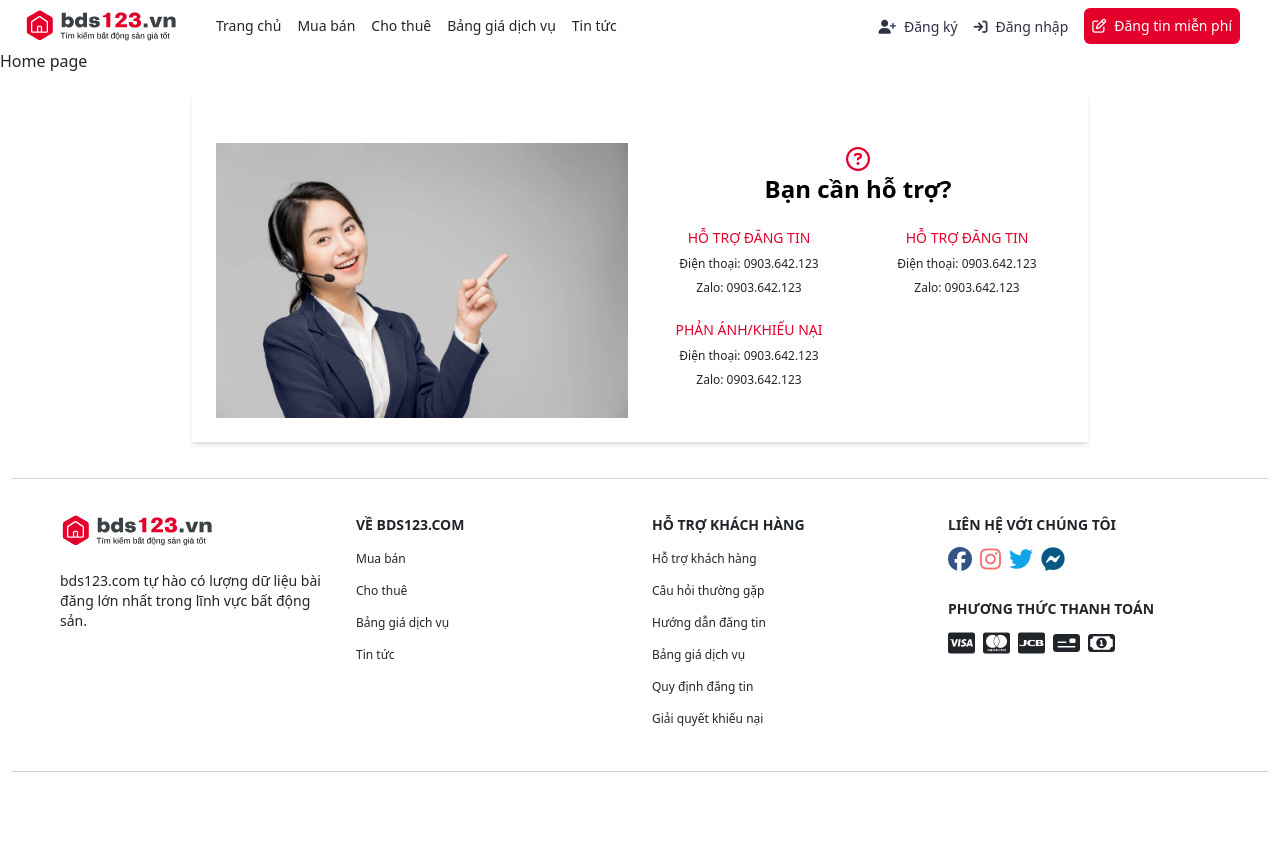
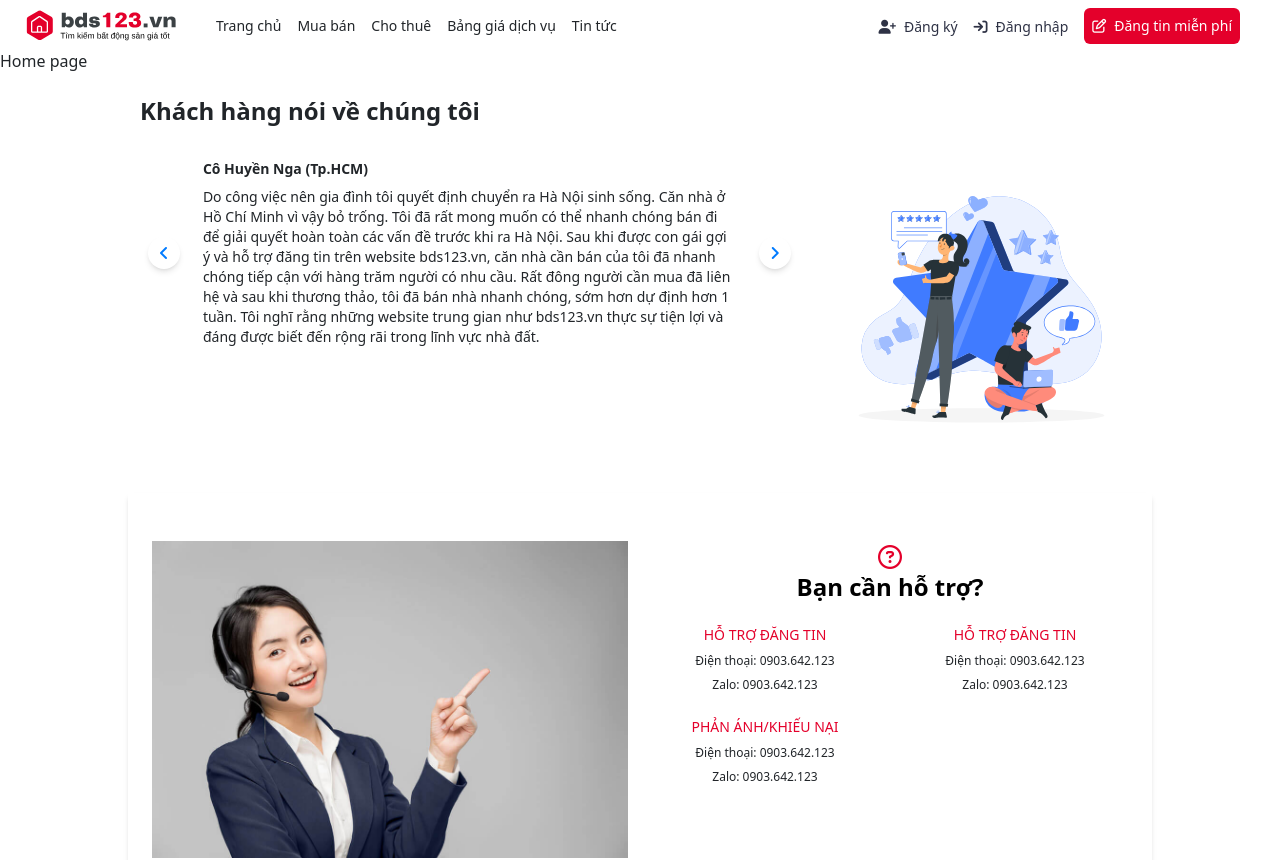
Before and after one commit to bigbird1419/bds-fe, a React (Create React App) app: page / in a window 1280 px wide. Shown: the top 860 px of the page. Before the commit the page ends 800 px from the top, so only its background shows below. Built offline with nearby package versions, Linux system fonts and the light colour scheme.

Commit message:
up feedback component

```diff
--- a/package.json
+++ b/package.json
@@ -11,6 +11,7 @@
     "react-dom": "^18.2.0",
     "react-router-dom": "^6.22.3",
     "react-scripts": "5.0.1",
+    "swiper": "^11.1.1",
     "tailwindcss": "^3.4.3",
     "web-vitals": "^2.1.4"
   },
--- /dev/null
+++ b/src/components/SwiperImg/index.js
@@ -0,0 +1,40 @@
+import { Swiper, SwiperSlide } from 'swiper/react';
+import { Pagination, Navigation } from 'swiper/modules';
+
+import 'swiper/css';
+import 'swiper/css/pagination';
+
+export default function SwiperImg({ data }) {
+    return (
+        <div className='relative'>
+            <Swiper
+                slidesPerView={1}
+                loop={true}
+                pagination={{
+                    clickable: true,
+                    type: 'fraction'
+                }}
+                navigation={{
+                    prevEl: '.prev',
+                    nextEl: '.next'
+                }}
+                modules={[Pagination, Navigation]}
+                className="mySwiper h-80"
+            >
+                {data.map((urlImg, i) => (
+                    <SwiperSlide key={i}>
+                        <div className='bg-black-400 px-4 h-full w-full'>
+                            <img src={urlImg} alt='' className='h-full object-cover mx-auto' />
+                        </div>
+                    </SwiperSlide>
+                ))}
+            </Swiper>
+            <div className='prev absolute w-8 h-8 flex justify-center items-center ml-2 left-0 z-10 top-1/2 translate-y-[-50%] text-gray-600 rounded-full cursor-pointer'>
+                <i className="fa-solid fa-angle-left text-colorPrimary"></i>
+            </div>
+            <div className='next absolute w-8 h-8 flex justify-center items-center mr-2 right-0 z-10 top-1/2 translate-y-[-50%] text-gray-600 rounded-full cursor-pointer'>
+                <i className="fa-solid fa-angle-right text-colorPrimary"></i>
+            </div>
+        </div>
+    )
+}
--- a/src/layouts/DefaultLayout.js
+++ b/src/layouts/DefaultLayout.js
@@ -1,3 +1,4 @@
+import Feedback from "./components/Feedback";
 import Footer from "./components/Footer";
 import Header from "./components/Header";
 import Supporter from './components/Supporter'
@@ -13,6 +14,9 @@ export default function DefaultLayout({ children }) {
             </div>
             <div className="container">
                 <div>
+                    <Feedback />
+                </div>
+                <div>
                     <Supporter />
                 </div>
                 <div>
--- /dev/null
+++ b/src/layouts/components/Feedback/index.js
@@ -0,0 +1,65 @@
+import { Swiper, SwiperSlide } from 'swiper/react';
+import { Pagination, Navigation } from 'swiper/modules';
+
+import 'swiper/css';
+import 'swiper/css/pagination';
+
+import feedbackUrl from '../../../assets/feedback-rafiki.svg'
+
+const feedbacks = [
+    { username: 'Cô Huyền Nga (Tp.HCM)', content: ' Do công việc nên gia đình tôi quyết định chuyển ra Hà Nội sinh sống. Căn nhà ở Hồ Chí Minh vì vậy bỏ trống. Tôi đã rất mong muốn có thể nhanh chóng bán đi để giải quyết hoàn toàn các vấn đề trước khi ra Hà Nội. Sau khi được con gái gợi ý và hỗ trợ đăng tin trên website bds123.vn, căn nhà cần bán của tôi đã nhanh chóng tiếp cận với hàng trăm người có nhu cầu. Rất đông người cần mua đã liên hệ và sau khi thương thảo, tôi đã bán nhà nhanh chóng, sớm hơn dự định hơn 1 tuần. Tôi nghĩ rằng những website trung gian như bds123.vn thực sự tiện lợi và đáng được biết đến rộng rãi trong lĩnh vực nhà đất. ' },
+    { username: 'Cô Huyền Nga (Tp.HCM)', content: ' Do công việc nên gia đình tôi quyết định chuyển ra Hà Nội sinh sống. Căn nhà ở Hồ Chí Minh vì vậy bỏ trống. Tôi đã rất mong muốn có thể nhanh chóng bán đi để giải quyết hoàn toàn các vấn đề trước khi ra Hà Nội. Sau khi được con gái gợi ý và hỗ trợ đăng tin trên website bds123.vn, căn nhà cần bán của tôi đã nhanh chóng tiếp cận với hàng trăm người có nhu cầu. Rất đông người cần mua đã liên hệ và sau khi thương thảo, tôi đã bán nhà nhanh chóng, sớm hơn dự định hơn 1 tuần. Tôi nghĩ rằng những website trung gian như bds123.vn thực sự tiện lợi và đáng được biết đến rộng rãi trong lĩnh vực nhà đất. ' },
+    { username: 'Cô Huyền Nga (Tp.HCM)', content: ' Do công việc nên gia đình tôi quyết định chuyển ra Hà Nội sinh sống. Căn nhà ở Hồ Chí Minh vì vậy bỏ trống. Tôi đã rất mong muốn có thể nhanh chóng bán đi để giải quyết hoàn toàn các vấn đề trước khi ra Hà Nội. Sau khi được con gái gợi ý và hỗ trợ đăng tin trên website bds123.vn, căn nhà cần bán của tôi đã nhanh chóng tiếp cận với hàng trăm người có nhu cầu. Rất đông người cần mua đã liên hệ và sau khi thương thảo, tôi đã bán nhà nhanh chóng, sớm hơn dự định hơn 1 tuần. Tôi nghĩ rằng những website trung gian như bds123.vn thực sự tiện lợi và đáng được biết đến rộng rãi trong lĩnh vực nhà đất. ' },
+]
+
+export default function Feedback() {
+    return (
+        <div className="wrapper">
+            <div className="container max-w-5xl mt-6">
+                <h2 className="text-2xl font-semibold mb-3">Khách hàng nói về chúng tôi</h2>
+                <div className='row'>
+                    <div className='col-xl-8 col-lg-8 col-md-12 col-sm-12'>
+                        <div className='mt-2'>
+                            <div className='relative'>
+                                <Swiper
+                                    slidesPerView={1}
+                                    loop={true}
+                                    pagination={{
+                                        clickable: true,
+                                        type: ''
+                                    }}
+                                    navigation={{
+                                        prevEl: '.prev',
+                                        nextEl: '.next'
+                                    }}
+                                    modules={[Pagination, Navigation]}
+                                    className="mySwiper w-10/12 m-auto"
+                                >
+                                    {feedbacks.map((feedback, i) => (
+                                        <SwiperSlide key={i}>
+                                            <div className='p-2'>
+                                                <h3 className='text-sm font-bold mb-2'>{feedback.username}</h3>
+                                                <p className='text-sm'>{feedback.content}</p>
+                                            </div>
+                                        </SwiperSlide>
+                                    ))}
+                                </Swiper>
+                                <div className='prev absolute w-8 h-8 flex justify-center items-center ml-2 left-0 z-10 top-1/2 translate-y-[-50%] text-gray-600 rounded-full cursor-pointer shadow-md'>
+                                    <i className="fa-solid fa-angle-left text-colorSecondary"></i>
+                                </div>
+                                <div className='next absolute w-8 h-8 flex justify-center items-center mr-2 right-0 z-10 top-1/2 translate-y-[-50%] text-gray-600 rounded-full cursor-pointer shadow-md'>
+                                    <i className="fa-solid fa-angle-right text-colorSecondary"></i>
+                                </div>
+                            </div>
+                        </div>
+                    </div>
+                    <div className='col-xl-4 col-lg-4 col-md-12 col-sm-12'>
+                        <div className='mt-2'>
+                            <img src={feedbackUrl} alt='' className='w-full'/>
+                        </div>
+                    </div>
+                </div>
+            </div>
+        </div>
+    )
+}
--- a/src/layouts/components/Supporter/index.js
+++ b/src/layouts/components/Supporter/index.js
@@ -10,7 +10,7 @@ const supporters = [
 export default function Supporter() {
     return (
         <div className="wrapper mt-6">
-            <div className="container max-w-4xl p-4 shadow-md">
+            <div className="container max-w-5xl p-4 shadow-md">
                 <div className="row">
                     <div className="col-xl-6 col-lg-6 col-md-6 col-sm-12">
                         <div className='mt-4'><img src={supportUrl} alt='' className='w-full h-auto' /></div>
```
Also changed, not shown: src/assets/feedback-rafiki.svg (added), 1 other file (tests, documents, lock files or other folders).
